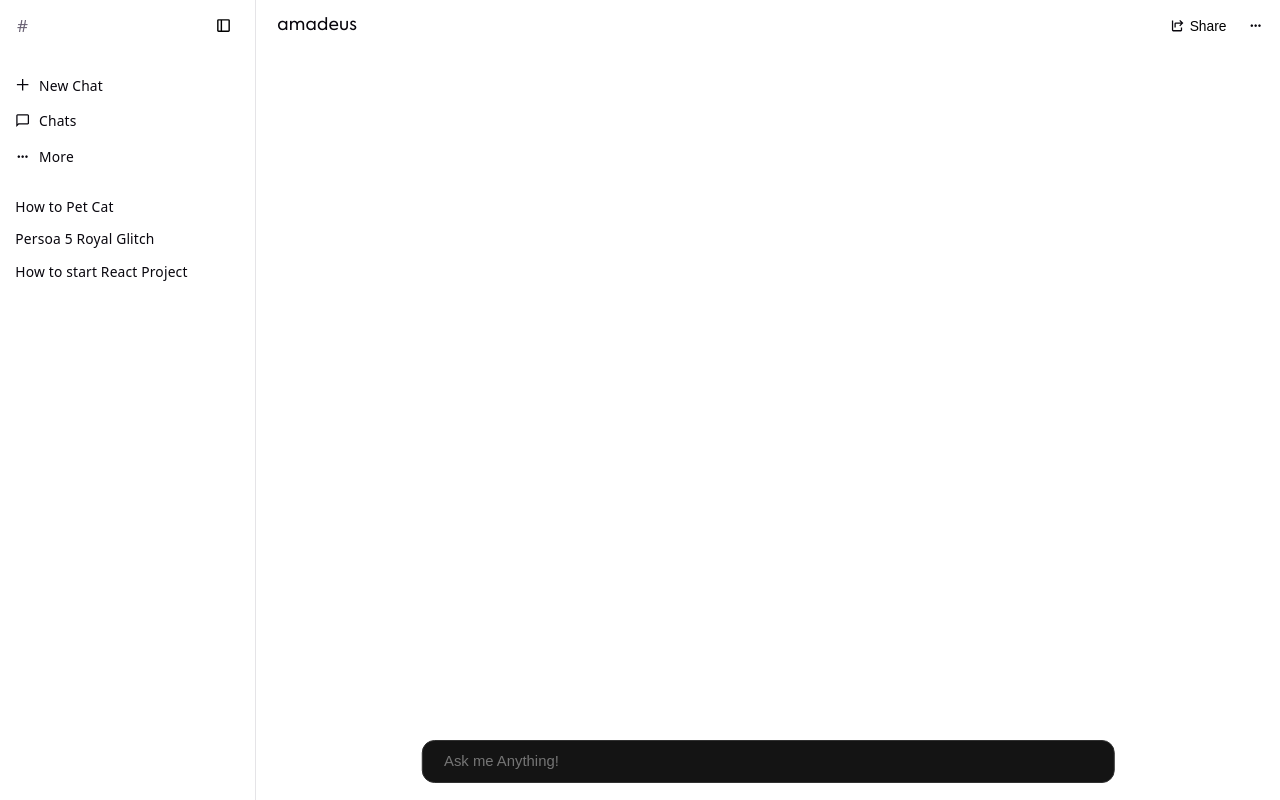
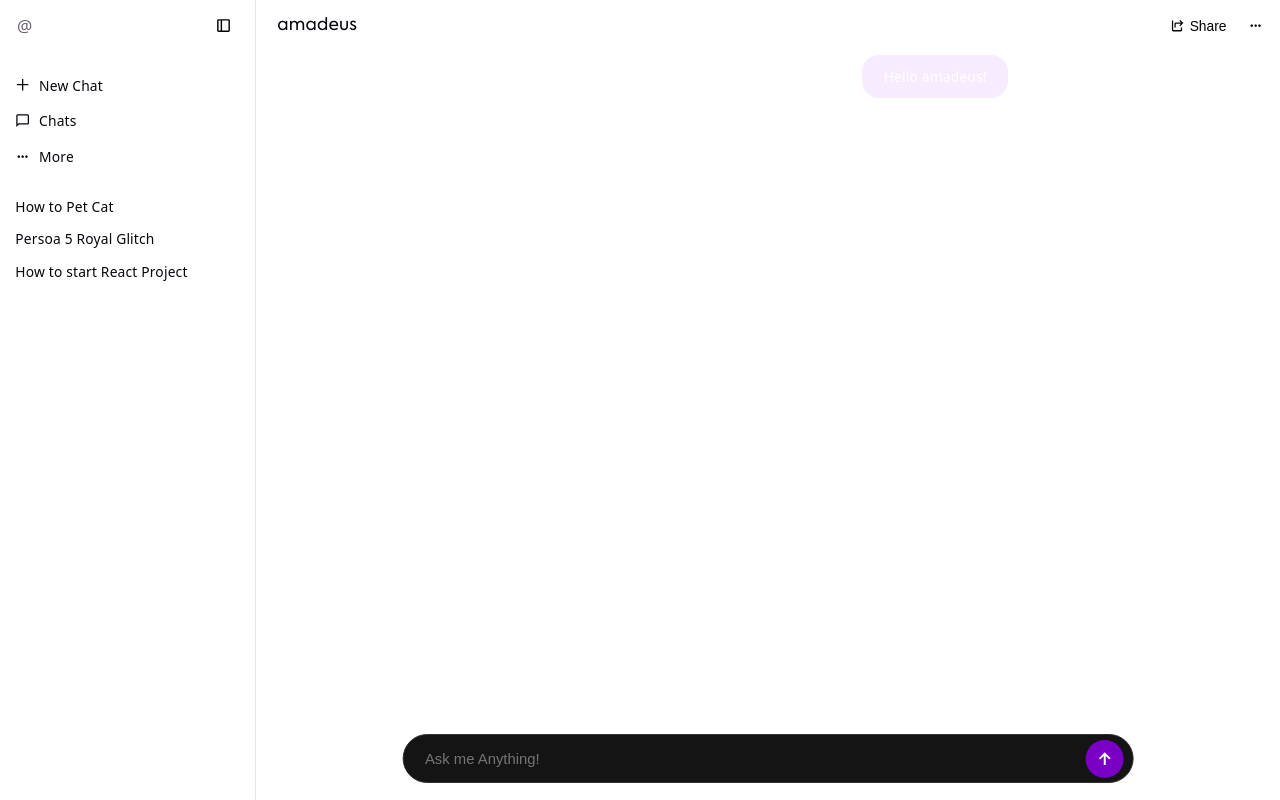
Before and after one commit to kobedumandan/amadeus_ai_chatbot, a React (Vite) app in the folder amadeus_ai_chatbot/: page / in a window 1280 px wide. Built offline with nearby package versions, Linux system fonts and the light colour scheme.

Commit message:
added: input bar send button and icon

```diff
--- a/amadeus_ai_chatbot/src/App.jsx
+++ b/amadeus_ai_chatbot/src/App.jsx
@@ -5,14 +5,26 @@ import SideBar from "./components/SideBar";
 import ContentPane from "./components/ContentPane";
 import "./App.css";
 
+var CHAT_MESSAGES = [
+  { role: "sender", message: "Hello amadeus!" },
+  { role: "reciever", message: "Hello kobe!" },
+];
+
 function App() {
   const [count, setCount] = useState(0);
 
   return (
     <div className="app-body">
-      <SideBar title={"#"} />
+      <SideBar title={"@"} />
 
       <ContentPane header={<PageHeader title={"amadeus"}></PageHeader>}>
+        {CHAT_MESSAGES.map((msg, index) => (
+          <div className={`message_row ${msg.role}`}>
+            <div className="chat_messages" key={index}>
+              {msg.message}
+            </div>
+          </div>
+        ))}
         <InputBar />
       </ContentPane>
     </div>
--- a/amadeus_ai_chatbot/src/assets/svg/svg.jsx
+++ b/amadeus_ai_chatbot/src/assets/svg/svg.jsx
@@ -76,3 +76,17 @@ export function Share({ className }) {
     </svg>
   );
 }
+
+// Input Bar
+export function SendInput({ className }) {
+  return (
+    <svg
+      xmlns="http://www.w3.org/2000/svg"
+      viewBox="0 -960 960 960"
+      className={className}
+      fill="currentColor"
+    >
+      <path d="M440-240v-368L296-464l-56-56 240-240 240 240-56 56-144-144v368h-80Z"/>
+    </svg>
+  );
+}
--- a/amadeus_ai_chatbot/src/components/InputBar.jsx
+++ b/amadeus_ai_chatbot/src/components/InputBar.jsx
@@ -1,9 +1,13 @@
 import '../styles/InputBar.css';
+import { SendInput } from '../assets/svg/svg.jsx';
 
 export default function InputBar() {
     return (
         <div className='searchbar_wrapper'>
             <input className='search_input' type="text" size={70} placeholder='Ask me Anything!'/>
+            <button className='input-bar-btn'>
+                <SendInput className="input_btn"/>
+            </button>
         </div>
     );
 }
--- a/amadeus_ai_chatbot/src/styles/ContentPane.css
+++ b/amadeus_ai_chatbot/src/styles/ContentPane.css
@@ -11,6 +11,10 @@
   min-height: 100vh;
 }
 .content-body {
+  padding: var(--spacing1) 16rem;
+  display: flex;
+  flex-direction: column;
+  gap: var(--spacing1);
   position: relative;
   flex: 1;
 }
@@ -54,3 +58,26 @@
   background-color: var(--hover);
   cursor: pointer;
 }
+
+/* Chat Streaming */
+.message_row {
+  display: flex;
+}
+.message_row.sender {
+  justify-content: end;
+}
+.message_row.reciever {
+  justify-content: start;
+}
+
+.chat_messages {
+  background-color: transparent;
+  color: white;
+  padding: var(--spacing3) var(--spacing5);
+  border-radius: var(--border-r3);
+  max-width: fit-content;
+  font-size: var(--fs-small);
+}
+.sender .chat_messages {
+  background-color: var(--accent-bg);
+}
--- a/amadeus_ai_chatbot/src/styles/InputBar.css
+++ b/amadeus_ai_chatbot/src/styles/InputBar.css
@@ -5,16 +5,33 @@
     transform: translate(-50%, 0);
     display: flex;
     justify-content: center;
-    padding: 0 var(--spacing4);
+    border-radius: var(--border-r5);
+    border: .8px solid var(--input-border);
+    background-color: var(--input-bg);
+    padding: var(--spacing1) var(--spacing2);
 }
 .search_input {
-    background-color: var(--input-bg);
-    padding: var(--spacing3) var(--spacing5);
-    border-radius: var(--border-r2);
-    border: .8px solid var(--input-border);
+    background-color: transparent;
+    padding: var(--spacing2) var(--spacing3);
+    border: transparent;
     font-size: var(--fs-base);
 }
 .search_input:focus {
     border-color: var(--input-border-focused);
     outline: none;
 }
+.input-bar-btn {
+    display: flex;
+    justify-content: center;
+    align-items: center;
+    border-radius: 50%;
+    height: 2.25rem;;
+    width: 2.25rem;
+    background-color: rgb(121, 0, 196);
+    border: transparent;
+    cursor: pointer;
+}
+.input_btn {
+    color: white;
+    transform: scale(0.9);
+}
```
Lines whose indentation alone changed are shown as unchanged.
